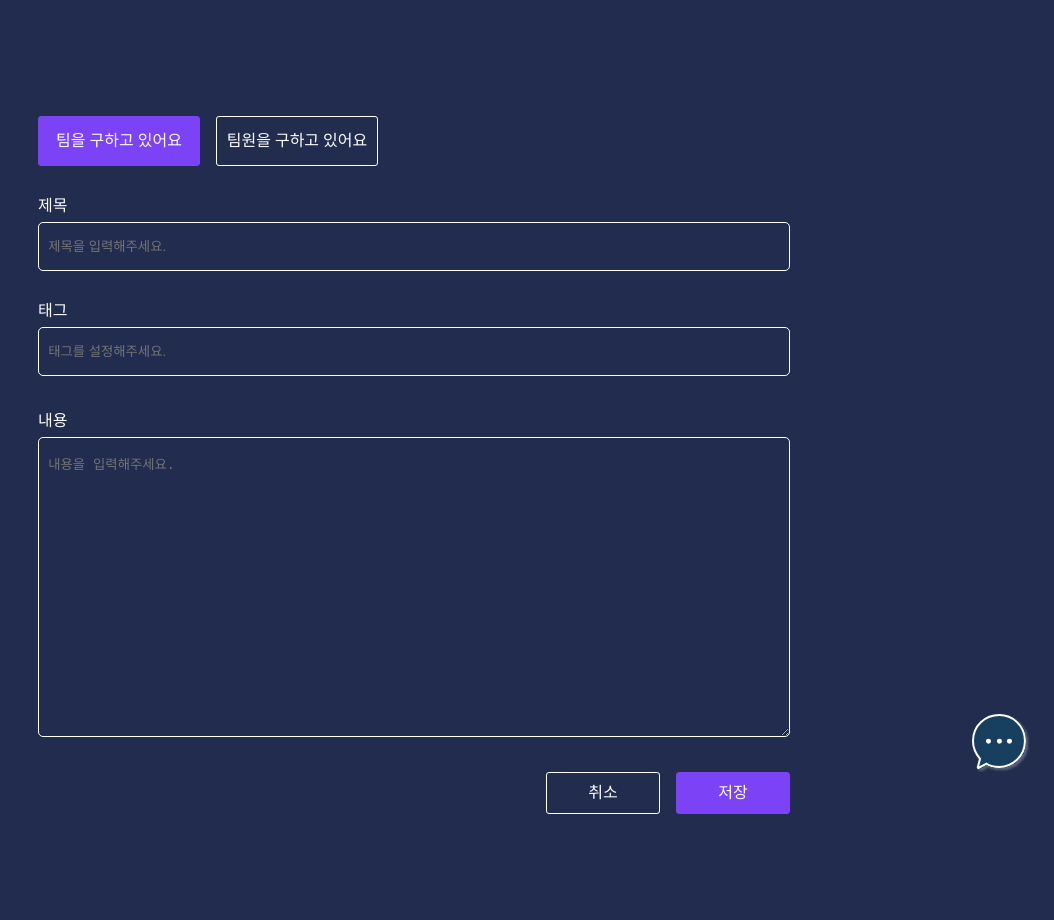
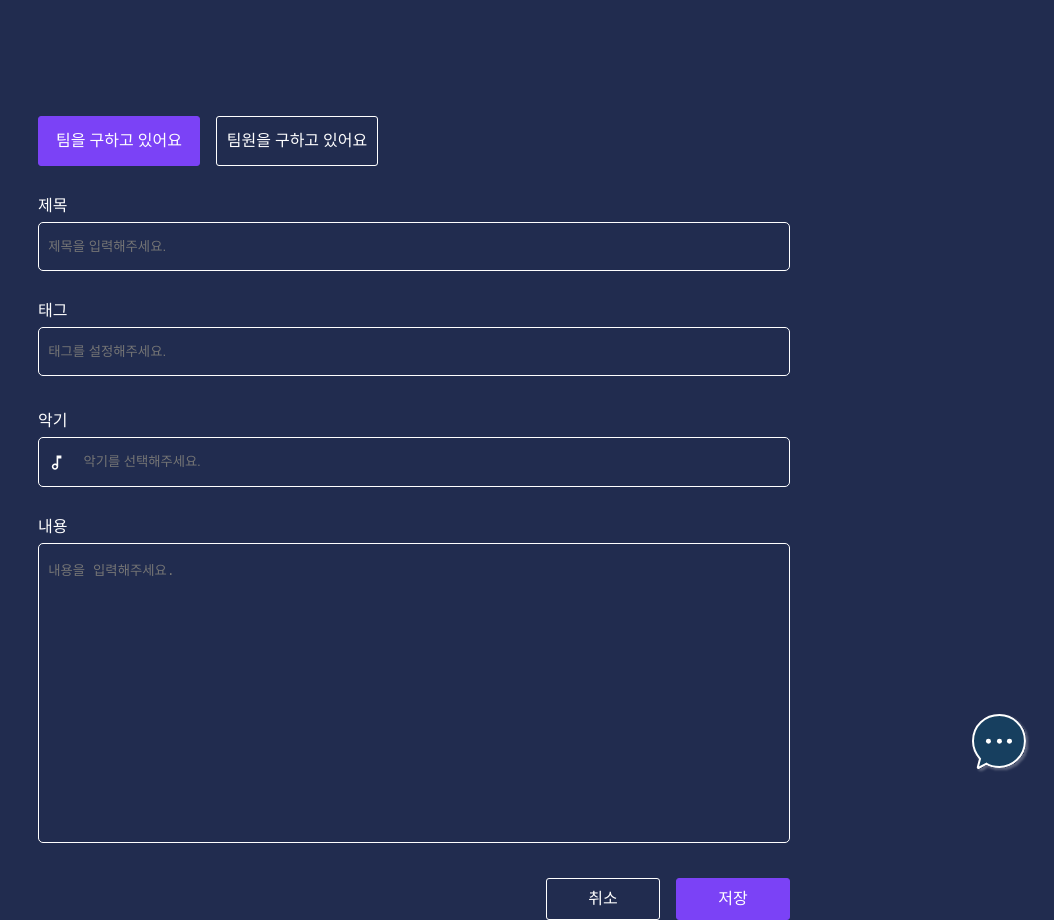
Before and after one commit to Beevelopers1441/Beathub, a React (Create React App) app in the folder FE/: page /post in a window 1280 px wide. Shown: the whole page, without its empty margins (226-1280 px from the left). Before the commit the page ends 814 px from the top, so only its background shows below. Built offline with nearby package versions, Linux system fonts and the light colour scheme; a web font is replaced by a local one.

Commit message:
feat: 글쓰기에서 악기 선택 추가

```diff
--- a/FE/src/components/Community/InstrumentPicker/index.tsx
+++ b/FE/src/components/Community/InstrumentPicker/index.tsx
@@ -19,7 +19,7 @@ function InstrumentPicker({ width }: Props): React.ReactElement {
       <Autocomplete
         sx={{
           display: 'inline-block',
-          width: '150px',
+          width: width,
           '& input': {
             bgcolor: 'transparent',
             color: 'white',
--- a/FE/src/pages/Post/PostCreate/index.tsx
+++ b/FE/src/pages/Post/PostCreate/index.tsx
@@ -3,6 +3,7 @@ import { Link } from 'react-router-dom';
 
 // components
 import { TagList } from 'components';
+import { InstrumentPicker } from 'components/Community';
 
 // styles
 import { Container } from '@mui/material';
@@ -83,6 +84,10 @@ function PostCreate(props: Props): React.ReactElement {
           />
           <TagList currTags={currTags} setCurrTags={setCurrTags} />
         </div>
+        <div className="input-container instrument-container">
+          <p className="post-p">악기</p>
+          <InstrumentPicker width={'150px'} />
+        </div>
         <div className="input-container">
           <p className="post-p">내용</p>
           <textarea
--- a/FE/src/pages/Post/PostCreate/styles.ts
+++ b/FE/src/pages/Post/PostCreate/styles.ts
@@ -2,6 +2,7 @@ import styled from 'styled-components'
 
 const Wrapper = styled.div`
   margin-top: 100px;
+  min-width: 752px;
 
   & .container {
     max-width: 800px;
@@ -55,6 +56,7 @@ const Wrapper = styled.div`
     }
     & .post-textarea {
       min-height: 300px;
+      resize: none;
     }
     & .post-input-tag {
       margin-bottom: 0.3rem;
@@ -91,7 +93,9 @@ const Wrapper = styled.div`
     background-color: ${({ theme }) => theme.colors.violet };
   }
 
-
+  & .instrument-container input {
+    padding: 1.2em 0.7em;
+  }
 `
 
 export default Wrapper
```
